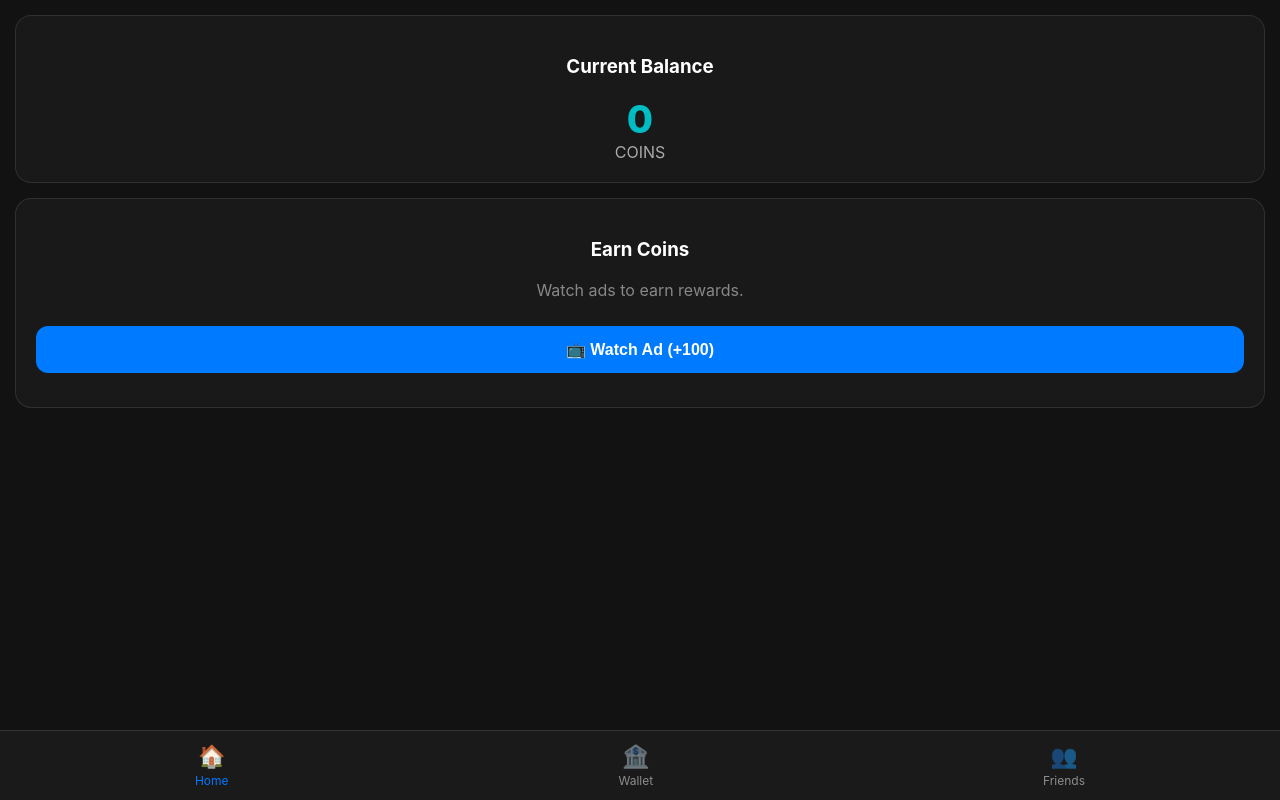
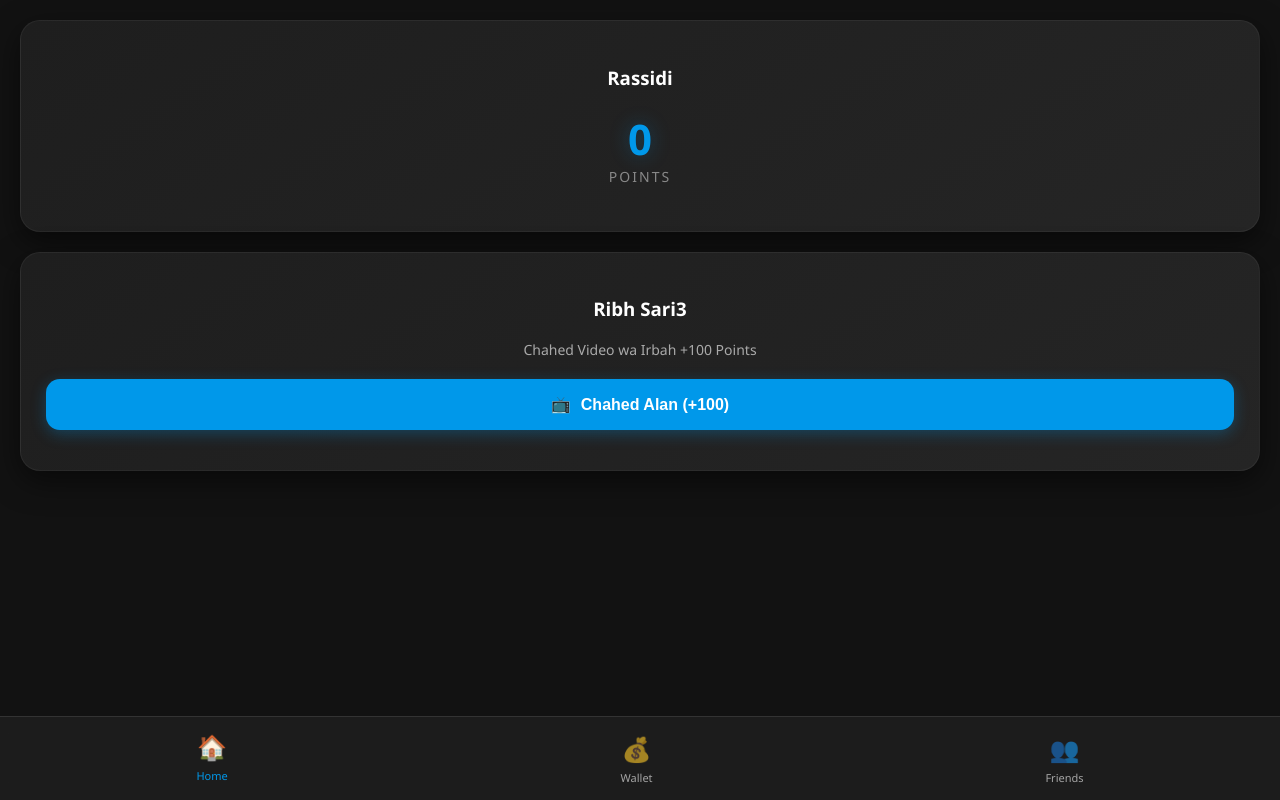
Before and after one commit to dineahmed05/Ton-wiiin-, a Flask app: page / in a window 1280 px wide. Run offline with Flask 3, Linux system fonts and the light colour scheme; data comes from the database, SQL or seed files in the repository; some libraries are stand-ins or nearby versions.

Commit message:
Update index.html

```diff
--- a/templates/index.html
+++ b/templates/index.html
@@ -3,178 +3,145 @@
 <head>
     <meta charset="UTF-8">
     <meta name="viewport" content="width=device-width, initial-scale=1.0, user-scalable=no">
-    <title>Ton Reward Bot</title>
+    <title>Watch & Win</title>
     <script src="https://telegram.org/js/telegram-web-app.js"></script>
     <script src="https://adsgram.ai/js/adsgram.js?v=1"></script>
     <style>
-        :root { --primary: #007aff; --bg: #121212; --card: #1e1e1e; --text: #ffffff; }
-        body { margin: 0; font-family: -apple-system, BlinkMacSystemFont, 'Segoe UI', Roboto, sans-serif; background: var(--bg); color: var(--text); padding-bottom: 80px; }
+        /* تصميم أنيق وعصري */
+        :root { --primary: #0098EA; --bg: #121212; --card: #1e1e1e; --text: #ffffff; --success: #2ecc71; }
+        body { margin: 0; font-family: 'Segoe UI', Roboto, Helvetica, Arial, sans-serif; background: var(--bg); color: var(--text); padding-bottom: 90px; user-select: none; }
 
-        /* Glassmorphism Card */
-        .card { background: rgba(30, 30, 30, 0.6); backdrop-filter: blur(10px); border-radius: 16px; padding: 20px; margin: 15px; border: 1px solid rgba(255,255,255,0.1); text-align: center; }
+        /* البطاقات */
+        .card { background: linear-gradient(145deg, #1e1e1e, #252525); border-radius: 20px; padding: 25px; margin: 20px; box-shadow: 0 10px 30px rgba(0,0,0,0.5); text-align: center; border: 1px solid rgba(255,255,255,0.05); }
 
-        .balance-num { font-size: 38px; font-weight: 800; background: linear-gradient(45deg, #007aff, #00ff88); -webkit-background-clip: text; -webkit-text-fill-color: transparent; }
+        /* الرصيد */
+        .balance-container { margin: 20px 0; }
+        .balance-num { font-size: 42px; font-weight: 800; color: var(--primary); text-shadow: 0 0 20px rgba(0, 152, 234, 0.3); }
+        .currency { font-size: 14px; color: #888; letter-spacing: 2px; text-transform: uppercase; }
 
-        .btn { width: 100%; padding: 14px; border-radius: 12px; border: none; font-size: 16px; font-weight: bold; cursor: pointer; margin-top: 10px; transition: transform 0.1s; }
-        .btn-primary { background: var(--primary); color: white; }
-        .btn-primary:active { transform: scale(0.98); }
+        /* الأزرار */
+        .btn { width: 100%; padding: 16px; border-radius: 14px; border: none; font-size: 16px; font-weight: bold; cursor: pointer; transition: all 0.2s; display: flex; align-items: center; justify-content: center; gap: 10px; margin-top: 15px; }
+        .btn-primary { background: var(--primary); color: white; box-shadow: 0 4px 15px rgba(0, 152, 234, 0.3); }
+        .btn-primary:active { transform: scale(0.96); }
+        .btn-admin { background: #e74c3c; color: white; margin-top: 20px; display: none; } /* مخفي افتراضياً */
 
-        /* Navigation */
-        .nav { position: fixed; bottom: 0; width: 100%; background: #1a1a1a; display: flex; justify-content: space-around; padding: 12px 0; border-top: 1px solid #333; }
-        .nav-item { opacity: 0.5; font-size: 12px; display: flex; flex-direction: column; align-items: center; }
-        .nav-item.active { opacity: 1; color: var(--primary); }
-        .icon { font-size: 22px; margin-bottom: 4px; }
+        /* التنقل السفلي */
+        .nav { position: fixed; bottom: 0; width: 100%; background: rgba(30,30,30,0.95); backdrop-filter: blur(10px); display: flex; justify-content: space-around; padding: 15px 0; border-top: 1px solid rgba(255,255,255,0.1); z-index: 100; }
+        .nav-item { opacity: 0.6; font-size: 11px; display: flex; flex-direction: column; align-items: center; gap: 5px; transition: 0.3s; cursor: pointer; }
+        .nav-item.active { opacity: 1; color: var(--primary); transform: translateY(-2px); }
+        .icon { font-size: 24px; }
 
-        /* Pages */
-        .page { display: none; animation: fadeIn 0.3s; }
+        /* الصفحات */
+        .page { display: none; animation: fadeIn 0.4s ease; }
         .page.active { display: block; }
+        @keyframes fadeIn { from { opacity: 0; transform: translateY(10px); } to { opacity: 1; transform: translateY(0); } }
 
-        @keyframes fadeIn { from { opacity: 0; transform: translateY(10px); } to { opacity: 1; transform: translateY(0); } }
+        /* حقل الإدخال */
+        input { width: 90%; padding: 15px; border-radius: 12px; border: 1px solid #444; background: #2a2a2a; color: white; font-size: 16px; outline: none; margin-bottom: 10px; text-align: center; }
+        input:focus { border-color: var(--primary); }
     </style>
 </head>
 <body>
 
     <div id="p-home" class="page active">
+        <button id="admin-btn" class="btn btn-admin" onclick="openAdmin()">🔒 Admin Panel</button>
+
         <div class="card">
-            <h3 id="txt-balance-title">Current Balance</h3>
-            <div class="balance-num" id="balance">0</div>
-            <div style="color: #aaa;">COINS</div>
+            <h3 id="txt-balance">Rassidi</h3>
+            <div class="balance-container">
+                <div class="balance-num" id="balance">0</div>
+                <div class="currency">Points</div>
+            </div>
         </div>
 
         <div class="card">
-            <h3 id="txt-earn-title">Earn Coins</h3>
-            <p id="txt-earn-desc" style="color:#888;">Watch ads to earn rewards.</p>
+            <h3 id="txt-earn">Ribh Sari3</h3>
+            <p style="color:#aaa; font-size:14px; margin-bottom:20px;">Chahed Video wa Irbah +100 Points</p>
             <button class="btn btn-primary" onclick="showAd()">
-                📺 <span id="btn-watch">Watch Ad (+100)</span>
+                <span>📺</span> <span id="btn-watch">Chahed Alan (+100)</span>
             </button>
-            <p id="status-msg" style="margin-top:10px; font-size:14px;"></p>
+            <p id="status-msg" style="margin-top:15px; font-size:14px; font-weight:bold;"></p>
         </div>
     </div>
 
     <div id="p-wallet" class="page">
         <div class="card">
-            <h3 id="txt-withdraw-title">Withdraw Funds</h3>
-            <p id="txt-min-withdraw" style="color:#aaa;">Min Withdraw: 50,000 Coins</p>
-            <input type="text" id="wallet-input" placeholder="Paste your TON Wallet" style="width: 90%; padding: 12px; border-radius: 8px; border: 1px solid #444; background: #222; color: white; margin-bottom: 10px;">
-            <button class="btn btn-primary" onclick="requestWithdraw()" id="btn-withdraw">Request Payment</button>
+            <h3>Sohobate</h3>
+            <p style="color:#aaa; margin-bottom:20px;">Min Withdraw: 50,000 Points</p>
+            <input type="text" id="wallet-input" placeholder="Mahfadat TON">
+            <button class="btn btn-primary" onclick="requestWithdraw()">
+                <span>💸</span> <span>Talab Sahb</span>
+            </button>
         </div>
     </div>
 
     <div id="p-friends" class="page">
         <div class="card">
-            <h3 id="txt-invite-title">Invite Friends</h3>
-            <p id="txt-invite-desc">Get 500 Coins for each friend!</p>
-            <div style="background:#222; padding:10px; border-radius:8px; word-break:break-all; font-size:12px; color: var(--primary);" id="ref-link">...</div>
-            <button class="btn btn-primary" onclick="copyRef()" id="btn-copy">Copy Link</button>
+            <h3>Asdi9a2</h3>
+            <p>Rabit Da3wa Khass bik (+500 Points)</p>
+            <div style="background:#2a2a2a; padding:15px; border-radius:10px; word-break:break-all; font-size:13px; color: var(--primary); margin: 15px 0;" id="ref-link">...</div>
+            <button class="btn btn-primary" onclick="copyRef()">
+                <span>📋</span> <span>Naskh Rabit</span>
+            </button>
         </div>
     </div>
 
     <div class="nav">
         <div class="nav-item active" onclick="nav('p-home', this)">
-            <span class="icon">🏠</span> <span id="nav-home">Home</span>
+            <span class="icon">🏠</span> Home
         </div>
         <div class="nav-item" onclick="nav('p-wallet', this)">
-            <span class="icon">🏦</span> <span id="nav-wallet">Wallet</span>
+            <span class="icon">💰</span> Wallet
         </div>
         <div class="nav-item" onclick="nav('p-friends', this)">
-            <span class="icon">👥</span> <span id="nav-friends">Friends</span>
+            <span class="icon">👥</span> Friends
         </div>
     </div>
 
     <script>
-        // --- TRANSLATIONS (قاموس اللغات) ---
-        const langData = {
-            en: {
-                balanceTitle: "Current Balance",
-                earnTitle: "Earn Coins",
-                earnDesc: "Watch ads to earn rewards.",
-                btnWatch: "Watch Ad (+100)",
-                withdrawTitle: "Withdraw Funds",
-                minWithdraw: "Min Withdraw: 50,000 Coins",
-                btnWithdraw: "Request Payment",
-                inviteTitle: "Invite Friends",
-                inviteDesc: "Get 500 Coins for each friend!",
-                btnCopy: "Copy Link",
-                navHome: "Home",
-                navWallet: "Wallet",
-                navFriends: "Friends",
-                statusSuccess: "You earned 100 coins! 🎉",
-                statusFail: "Ad closed/failed ❌",
-                alertSent: "Withdrawal request sent!",
-                alertLow: "Not enough balance!",
-                alertWallet: "Enter wallet address first!"
-            },
-            ar: {
-                balanceTitle: "رصيدك الحالي",
-                earnTitle: "اربح العملات",
-                earnDesc: "شاهد الإعلانات لتربح المكافآت.",
-                btnWatch: "شاهد إعلان (+100)",
-                withdrawTitle: "سحب الأرباح",
-                minWithdraw: "الحد الأدنى: 50,000 عملة",
-                btnWithdraw: "طلب سحب",
-                inviteTitle: "دعوة الأصدقاء",
-                inviteDesc: "احصل على 500 عملة لكل صديق!",
-                btnCopy: "نسخ الرابط",
-                navHome: "الرئيسية",
-                navWallet: "المحفظة",
-                navFriends: "الأصدقاء",
-                statusSuccess: "ربحت 100 عملة! 🎉",
-                statusFail: "لم تكمل الإعلان ❌",
-                alertSent: "تم إرسال طلب السحب بنجاح!",
-                alertLow: "رصيدك غير كافٍ للسحب!",
-                alertWallet: "أدخل عنوان المحفظة أولاً!"
-            }
-        };
+        // --- إعدادات البوت الهامة ---
+        const BLOCK_ID = "18732";           // 🟢 البلوك آيدي الخاص بك
+        const BOT_USERNAME = "Watchandwiiinbot"; // 🟢 اسم البوت الخاص بك
+        const ADMIN_USERNAME = "dineahmed05"; // 🟢 يوزر الأدمن (أنت)
 
         const tg = window.Telegram.WebApp;
-        tg.expand();
-        const user = tg.initDataUnsafe.user || {id: 123, first_name: "Test", language_code: "ar"}; // Test Data
+        tg.expand(); // توسيع الشاشة
 
-        // تحديد اللغة
-        let currLang = (user.language_code === 'ar') ? 'ar' : 'en';
-        if(document.dir) document.dir = (currLang === 'ar') ? 'rtl' : 'ltr';
+        // بيانات المستخدم الافتراضية (للتجربة خارج تيليجرام)
+        const user = tg.initDataUnsafe.user || {id: 0, first_name: "Guest", username: "guest"};
 
-        function setLanguage(lang) {
-            const t = langData[lang];
-            document.getElementById('txt-balance-title').innerText = t.balanceTitle;
-            document.getElementById('txt-earn-title').innerText = t.earnTitle;
-            document.getElementById('txt-earn-desc').innerText = t.earnDesc;
-            document.getElementById('btn-watch').innerText = t.btnWatch;
-            document.getElementById('txt-withdraw-title').innerText = t.withdrawTitle;
-            document.getElementById('txt-min-withdraw').innerText = t.minWithdraw;
-            document.getElementById('btn-withdraw').innerText = t.btnWithdraw;
-            document.getElementById('txt-invite-title').innerText = t.inviteTitle;
-            document.getElementById('txt-invite-desc').innerText = t.inviteDesc;
-            document.getElementById('btn-copy').innerText = t.btnCopy;
-            document.getElementById('nav-home').innerText = t.navHome;
-            document.getElementById('nav-wallet').innerText = t.navWallet;
-            document.getElementById('nav-friends').innerText = t.navFriends;
+        // --- التحقق من الأدمن ---
+        // إذا كان المستخدم هو أنت، سيظهر زر الأدمن
+        if (user.username && user.username.toLowerCase() === ADMIN_USERNAME.toLowerCase()) {
+            document.getElementById('admin-btn').style.display = 'block';
         }
-        setLanguage(currLang);
 
-        // --- LOGIC ---
         const api = '/api';
 
+        // تشغيل البوت وجلب البيانات
         async function init() {
+            // إرسال بيانات الدخول للسيرفر
             const res = await fetch(api + '/login', {
                 method: 'POST',
                 headers: {'Content-Type': 'application/json'},
                 body: JSON.stringify({
                     id: user.id,
-                    first_name: user.first_name,
-                    lang_code: currLang,
-                    start_param: tg.initDataUnsafe.start_param
+                    name: user.first_name,
+                    username: user.username,
+                    start_param: tg.initDataUnsafe.start_param // لجلب معرف الإحالة
                 })
             });
             const data = await res.json();
-            document.getElementById('balance').innerText = data.balance;
+
+            // تحديث الرصيد في الشاشة
+            document.getElementById('balance').innerText = data.balance.toLocaleString();
             if(data.wallet) document.getElementById('wallet-input').value = data.wallet;
 
-            // رابط الإحالة
-            const botName = "Watch_and_wiiin_bot"; // استبدل باسم بوتك بدقة
-            document.getElementById('ref-link').innerText = `https://t.me/${botName}?startapp=${user.id}`;
+            // إنشاء رابط الدعوة
+            document.getElementById('ref-link').innerText = `https://t.me/${BOT_USERNAME}?startapp=${user.id}`;
         }
 
+        // دالة التنقل بين الصفحات
         function nav(pageId, el) {
             document.querySelectorAll('.page').forEach(p => p.classList.remove('active'));
             document.getElementById(pageId).classList.add('active');
@@ -182,31 +149,37 @@
             el.classList.add('active');
         }
 
+        // دالة عرض الإعلان (المصدر الرئيسي للربح)
         function showAd() {
-            // ضع الكود الخاص بك هنا
-            const AdController = window.Adsgram.init({ blockId: "YOUR_ADSGRAM_BLOCK_ID" });
+            // تهيئة Adsgram
+            const AdController = window.Adsgram.init({ blockId: BLOCK_ID });
             const msg = document.getElementById('status-msg');
-            msg.innerText = "...";
+            msg.innerText = "Jari Tahmil...";
+            msg.style.color = "#aaa";
 
             AdController.show().then((result) => {
+                // المستخدم شاهد الإعلان بنجاح
                 fetch(api + '/watch', {
                     method: 'POST',
                     headers: {'Content-Type': 'application/json'},
                     body: JSON.stringify({user_id: user.id})
                 }).then(r => r.json()).then(d => {
-                    document.getElementById('balance').innerText = d.new_balance;
-                    msg.innerText = langData[currLang].statusSuccess;
-                    msg.style.color = "#0f0";
+                    document.getElementById('balance').innerText = d.new_balance.toLocaleString();
+                    msg.innerText = "Mabrouk! +100 Points 🎉";
+                    msg.style.color = "#2ecc71"; // لون أخضر
+                    playSound("success"); // صوت نجاح (اختياري)
                 });
             }).catch((result) => {
-                msg.innerText = langData[currLang].statusFail;
-                msg.style.color = "red";
+                // المستخدم أغلق الإعلان أو حدث خطأ
+                msg.innerText = "Khata2! La youjad ribh ❌";
+                msg.style.color = "#e74c3c"; // لون أحمر
             });
         }
 
+        // دالة طلب السحب
         async function requestWithdraw() {
             const wallet = document.getElementById('wallet-input').value;
-            if(!wallet) return alert(langData[currLang].alertWallet);
+            if(!wallet || wallet.length < 5) return alert("Min fadlik adkhil mahfada sahiha!");
 
             const res = await fetch(api + '/withdraw', {
                 method: 'POST',
@@ -215,19 +188,24 @@
             });
             const d = await res.json();
             if(d.success) {
-                alert(langData[currLang].alertSent);
+                alert("Tam Talab Sahb Binajah! ✅");
                 document.getElementById('balance').innerText = "0";
             } else {
-                alert(langData[currLang].alertLow);
+                alert("Rassid Ghayr Kafi (Min 50,000) ❌");
             }
         }
 
         function copyRef() {
             navigator.clipboard.writeText(document.getElementById('ref-link').innerText);
-            alert("Copied!");
+            alert("Tam Naskh Rabit! 📋");
+        }
+
+        function openAdmin() {
+            // يفتح صفحة الأدمن السرية
+            window.location.href = "/admin_panel_secret_key_99";
         }
 
         init();
     </script>
 </body>
-  </html>
+</html>
```
